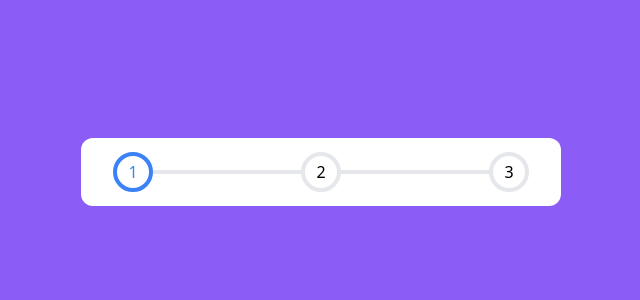
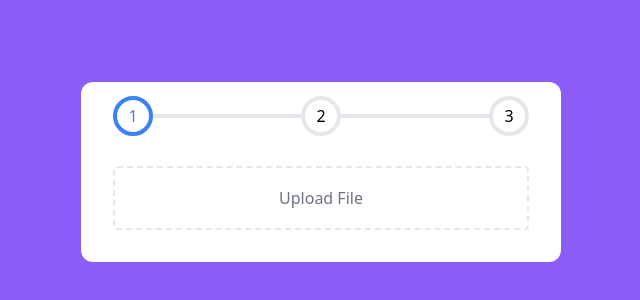
Before and after one commit to doputer/auto-adder, a React (Vite) app: page / in a window 1280 px wide. Shown: the part 228-528 px from the top of the page, without its empty margins (319-959 px from the left). Built offline with nearby package versions, Linux system fonts and the light colour scheme.

Commit message:
feat: Upload 컴포넌트 추가

```diff
--- a/src/App.jsx
+++ b/src/App.jsx
@@ -1,10 +1,12 @@
 import Progress from '@/components/Progress';
+import Upload from '@/components/Upload';
 
 function App() {
   return (
     <div className="flex h-screen w-screen items-center justify-center bg-violet-500">
-      <div className="w-full max-w-[480px] rounded-xl bg-white p-8">
+      <div className="w-full max-w-[480px] space-y-12 rounded-xl bg-white p-8">
         <Progress />
+        <Upload />
       </div>
     </div>
   );
--- /dev/null
+++ b/src/components/Upload.jsx
@@ -0,0 +1,36 @@
+import { useRef, useState } from 'react';
+
+function Upload() {
+  const ref = useRef(null);
+  const [isComplete, setComplete] = useState(false);
+
+  const handler = (e) => {
+    const files = e.target.files;
+    const fileReader = new FileReader();
+
+    fileReader.onload = () => console.log(fileReader.result);
+    fileReader.readAsText(files[0]);
+
+    setComplete(true);
+  };
+
+  return (
+    <div className="h-16 w-full">
+      {isComplete ? (
+        <div className="flex size-full select-none items-center justify-center rounded border-2 border-dashed border-blue-500 text-blue-500">
+          Complete!
+        </div>
+      ) : (
+        <label
+          htmlFor="upload"
+          className="flex size-full cursor-pointer items-center justify-center rounded border-2 border-dashed border-gray-200 text-gray-500"
+        >
+          Upload File
+          <input id="upload" type="file" ref={ref} className="hidden" onChange={handler} />
+        </label>
+      )}
+    </div>
+  );
+}
+
+export default Upload;
```
